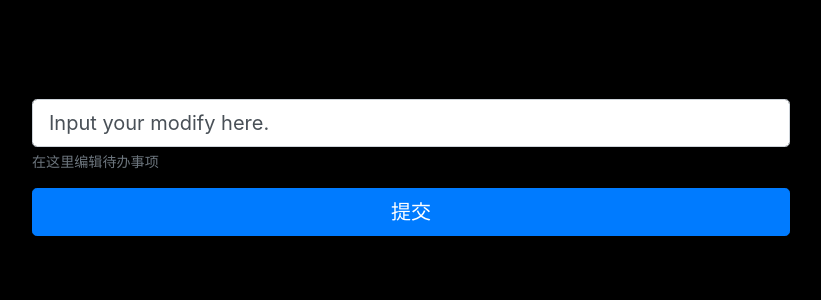
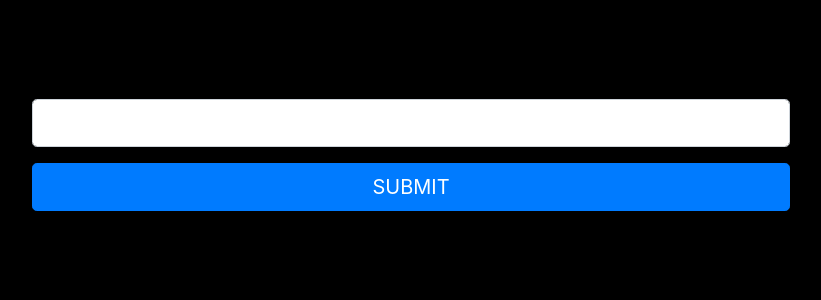
Before and after one commit to AIM-1993/flask_to_do_list, a Flask app: template flask_to_do/templates/edit.html in a window 1280 px wide. Shown: the part 54-354 px from the top of the page, without its empty margins (229-1050 px from the left). Run offline with Flask 2, Linux system fonts and the light colour scheme; the template is opened without the code that fills it, so the values that code supplies are empty; some libraries are stand-ins or nearby versions.

Commit message:
已完成全部基本功能。

```diff
--- a/flask_to_do/app.py
+++ b/flask_to_do/app.py
@@ -1,8 +1,9 @@
-from flask import Flask, render_template, url_for, redirect, request
+from flask import Flask, render_template, url_for, redirect, request, flash
 from flask_bootstrap import Bootstrap
 from flask_sqlalchemy import SQLAlchemy
 
 app = Flask(__name__)
+app.secret_key = b'_5#y2L"F4Q8z\n\xec]/'
 app.config.from_pyfile('config.py')
 db = SQLAlchemy(app)
 bootstrap = Bootstrap(app)
@@ -51,9 +52,11 @@ def edit(things_id):
             a.thing = request.form.get('已修改事项')
             db.session.add(a)
             db.session.commit()
+            flash("Editing success, check it in home page.")
             return redirect(url_for('edit', things_id=things_id))
     elif request.method == 'GET':
         content = {'To_be_modified' : Todo.query.get('thing') }
+
     return render_template('edit.html', To_be_modified=content['To_be_modified'])
 
 
--- a/flask_to_do/static/flasktodo/css/base.css
+++ b/flask_to_do/static/flasktodo/css/base.css
@@ -9,6 +9,7 @@ nav.input {
 }
 main {
   font-size: 1.1em;
+  font-style: italic;
 }
 .container{
   width: 100%;
--- a/flask_to_do/static/flasktodo/css/edit.css
+++ b/flask_to_do/static/flasktodo/css/edit.css
@@ -2,3 +2,12 @@
     margin-left: 10em;
     margin-right: 10em;
 }
+#help{
+  font-weight: 400;
+
+  font-size: large;
+
+  font-family: inherit;
+
+  font-style: italic;
+}
--- a/flask_to_do/templates/edit.html
+++ b/flask_to_do/templates/edit.html
@@ -9,8 +9,11 @@
 <form id="form-edit" method="POST" action="" value="{{ csrf_token }}">
     <div class="form-group">
         <label for="editTodo"></label>
-        <input name="已修改事项" class="form-control form-control-lg" id="editTodo" type="text" value="Input your modify here.">
-        <small id="help" class="form-text text-muted">在这里编辑待办事项</small>
+        <input name="已修改事项" class="form-control form-control-lg" id="editTodo" type="text" value="">
+
+
+
+
     </div>
     {% if warning %}
       <div class="alert alert-warning alert-dismissible fade show" role="alert">
@@ -19,7 +22,22 @@
           <span aria-hidden="true">&times;</span>
         </button>
       </div>
+			{% else %}
+			{% with messages = get_flashed_messages(with_categories=False) %}
+				{% if messages %}
+				<div class="alert alert-warning alert-dismissible fade show" role="alert">
+	        <strong><center>
+						{% for message in messages %}
+							{{ message }}
+						{% endfor %}
+	        </center></strong>
+	        <button type="button" class="close" data-dismiss="alert" aria-label="Close">
+	          <span aria-hidden="true">&times;</span>
+	        </button>
+	      </div>
+				{% endif %}
+			{% endwith %}
     {% endif %}
-    <button type="submit" class="btn btn-primary btn-lg btn-block">提交</button>
+    <button type="submit" class="btn btn-primary btn-lg btn-block">SUBMIT</button>
 </form>
 {% endblock %}
--- a/flask_to_do/templates/home.html
+++ b/flask_to_do/templates/home.html
@@ -62,7 +62,7 @@
 						<th scope="row">{{ loop.index }}</th>
 			      <td>{{ thing.thing }}</td>
 			      <td>
-							<form method="POST" action="{{ url_for('edit', things_id=thing.id, To_be_modified=thing.thing) }}" value="{{ csrf_token }}">
+							<form method="GET" action="{{ url_for('edit', things_id=thing.id, To_be_modified=thing.thing) }}" value="{{ csrf_token }}">
 								<button type="submit" class="btn btn-warning btn-sm">edit</button>
 							</form>
 						</td>
```
